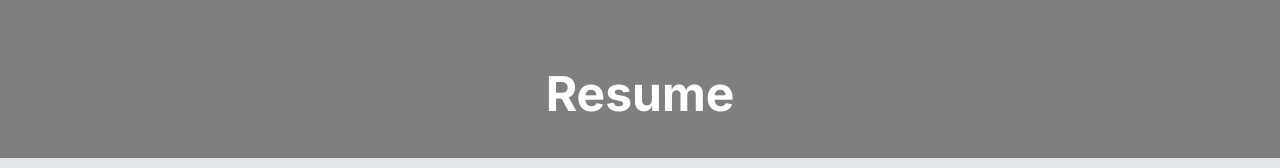
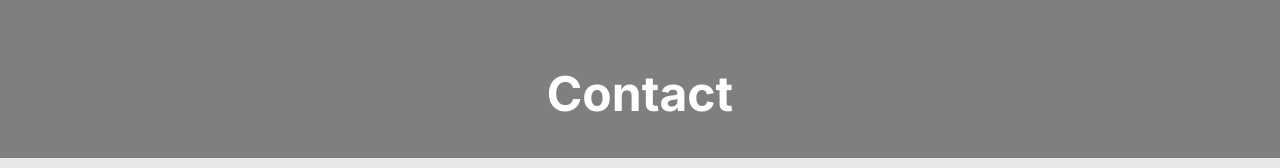
Before and after one commit to Sebads7/newportfolio, a Next.js app in the folder frontend/: page / in a window 1280 px wide. Shown: the part 4957-5125 px from the top of the page. Built offline with nearby package versions, Linux system fonts and the light colour scheme.

Commit message:
adding resume page

```diff
--- a/frontend/pages/Contact.tsx
+++ b/frontend/pages/Contact.tsx
@@ -6,7 +6,7 @@ const Contact = () => {
       className="py-24 flex flex-col  items-center w-full h-[80rem]  bg-black/50 text-white"
       id="contact"
     >
-      <h1 className="text-5xl text-center font-bold mb-10">Resume</h1>
+      <h1 className="text-5xl text-center font-bold mb-10">Contact</h1>
       <div className="container mx-auto p-6 w-full h-[50rem] bg-gray-100/90"></div>
     </section>
   );
```
